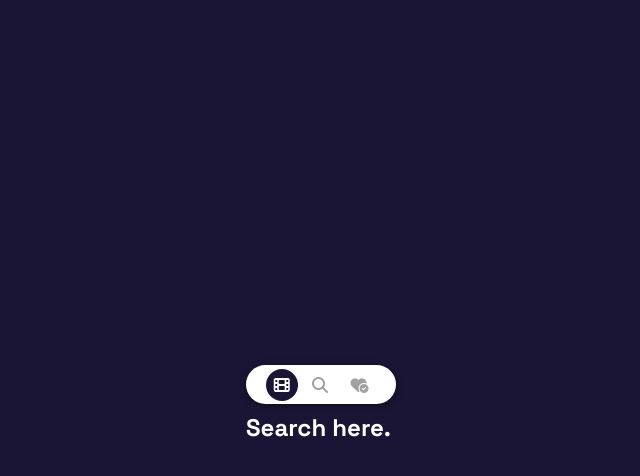
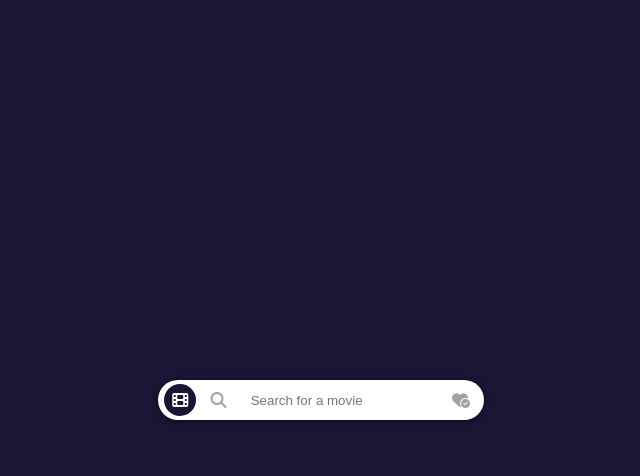
Before and after one commit to shantel1111/movie-swipe, a React (Vite) app: page / in a window 1280 px wide. Both pictures are taken after a click on the item 639 px from the left and 130 px from the top of the page. Shown: the top 476 px of the page, without its empty margins (319-959 px from the left). Built offline with nearby package versions, Linux system fonts and the light colour scheme; a web font is replaced by a local one.

Commit message:
Nav bar setup

```diff
--- a/components/App.jsx
+++ b/components/App.jsx
@@ -5,43 +5,68 @@ import Watchlist from "./Watchlist";
 
 export default function App() {
   const [view, setView] = React.useState("swipe");
+  const [restricted, setRestricted] = React.useState(true);
+  const [showSearch, setShowSearch] = React.useState(false);
+  const [searchValue, setSearchValue] = React.useState("");
+
+  function handleChange(e) {
+    setSearchValue(e.target.value);
+  }
+
+  function handleSearch() {
+    console.log("Search movie with api");
+  }
+
   return (
-    <main class="container">
-      <div class="menus-box">
+    <main className="container">
+      <div className={`menus-box ${restricted ? "restricted" : ""}`}>
         <ul>
           <li
             onClick={() => {
               setView("swipe");
             }}
           >
-            <i class="fa-solid fa-film selected"></i>
+            <i className="fa-solid fa-film selected"></i>
           </li>
-          {/* <div class="search-container"> */}
+          <div className="search-container">
             <li
               onClick={() => {
                 setView("search");
+                setRestricted(false);
+                setShowSearch(true);
               }}
             >
-            <i class="fa-solid fa-magnifying-glass "></i>
+              <i className="fa-solid fa-magnifying-glass "></i>
             </li>
-          {/* <input
+            {showSearch && (
+              <input
                 id="search-el"
                 type="search"
                 placeholder="Search for a movie"
-            /> */}
-          {/* </div> */}
+                value={searchValue}
+                onChange={handleChange}
+                onKeyDown={(e) => {
+                  if (e.key === "Enter") {
+                    handleSearch();
+                  }
+                }}
+              />
+            )}
+          </div>
           <li
             onClick={() => {
               setView("watchlist");
+              setRestricted(true);
+              setShowSearch(false);
             }}
           >
-            <i class="fa-solid fa-heart-circle-check"></i>
+            <i className="fa-solid fa-heart-circle-check"></i>
           </li>
         </ul>
       </div>
 
       {(view === "swipe" && <Swipe />) ||
-        (view === "search" && <Search />) ||
+        (view === "search" && <Search value={searchValue} />) ||
         (view === "watchlist" && <Watchlist />)}
     </main>
   );
--- a/components/Search.jsx
+++ b/components/Search.jsx
@@ -1,5 +1,35 @@
-export default function Swipe(){
-  return (
-    <h2>Search here.</h2>
-  )
+export default function Swipe(props) {
+  // console.log(props);
+
+
+  // return (
+    // <div className="search-container">
+    //   <div className="film-search">
+    //     <div className="img-container">
+    //       <img className="film-img" src="${film.Poster}" />
+    //       <div className="rating">
+    //         <p className="film-rating">6.8</p>
+    //         <i className="fa-solid fa-star star-icon"></i>
+    //         <p className="film-year">2003</p>
+    //       </div>
+    //     </div>
+    //     <div className="info-container">
+    //       <div className="top-section">
+    //         <p className="film-name">Barbie</p>
+    //       </div>
+    //       <div className="middle-section">
+    //         <p className="film-time">114 min</p>
+    //         <p>Adventure, Comedy, Fantasy</p>
+    //         <div className="watchlist"></div>
+    //       </div>
+    //       <p className="film-desc">
+    //         Barbie and Ken are having the time of their lives in the seemingly
+    //         perfect world of Barbie Land. However, when they get a chance to go
+    //         to the outside world, they soon discover the joys and perils of
+    //         living among regular humans.
+    //       </p>
+    //     </div>
+    //   </div>
+    // </div>
+  // );
 }
--- a/components/Swipe.jsx
+++ b/components/Swipe.jsx
@@ -1,33 +1,33 @@
 export default function Search() {
   return (
     <>
-      <section class="film-container">
-        <div class="film-box border-styl">
+      <section className="film-container">
+        <div className="film-box border-styl">
           <h1>film flow</h1>
           <p>swipe. save. watch.</p>
-          <div class="swipe-feature">
-            <div class="">
-              <i class="fa-solid fa-left-long"></i>
+          <div className="swipe-feature">
+            <div className="">
+              <i className="fa-solid fa-left-long"></i>
               <p>NO</p>
             </div>
 
             <div>
-              <i class="fa-solid fa-right-long"></i>
+              <i className="fa-solid fa-right-long"></i>
               <p>YES</p>
             </div>
           </div>
         </div>
       </section>
 
-      <section class="btn-selectors">
-        <button class="icon">
-          <i class="fa-solid fa-xmark fa-lg cross"></i>
+      <section className="btn-selectors">
+        <button className="icon">
+          <i className="fa-solid fa-xmark fa-lg cross"></i>
         </button>
-        <button class="icon">
-          <i class="fa-solid fa-rotate-left fa-lg undo"></i>
+        <button className="icon">
+          <i className="fa-solid fa-rotate-left fa-lg undo"></i>
         </button>
-        <button class="icon">
-          <i class="fa-solid fa-heart fa-lg heart"></i>
+        <button className="icon">
+          <i className="fa-solid fa-heart fa-lg heart"></i>
         </button>
       </section>
     </>
--- a/style.css
+++ b/style.css
@@ -34,19 +34,25 @@ main {
   padding: 0 1rem;
 }
 
+.menus-box {
+  color: black;
+  background-color: rgb(255, 255, 255);
+  box-shadow: 0 1px 6px rgba(0, 0, 0, 0.5);
+  border-radius: 25px;
+  padding: 0.2em;
+  margin: 0 auto;
+  max-width: 350px;
+}
+
 .menus-box ul {
   display: flex;
   justify-content: center;
   align-items: center;
-  color: black;
-  background-color: rgb(255, 255, 255);
-  box-shadow: 0 1px 6px rgba(0, 0, 0, 0.5);
-  border-radius: 25px;
-  margin: 0.5em auto;
-  padding: 0.2em;
+  margin: 0 auto;
+}
+
+.restricted {
   width: 150px;
-  /* width: auto; */
-  max-width: 500px;
 }
 
 ul li {
@@ -73,7 +79,6 @@ li i {
 }
 
 input[type="search"] {
-  display: none;
   padding: 9px 13px;
   border: none;
   outline: none;
@@ -100,7 +105,7 @@ input[type="search"] {
 
 .film-box {
   /* display: none; */
-  width: 300px;
+  width: 350px;
   max-width: 650px;
   height: 450px;
   margin: 0 auto;
```
Lines whose indentation alone changed are shown as unchanged.
